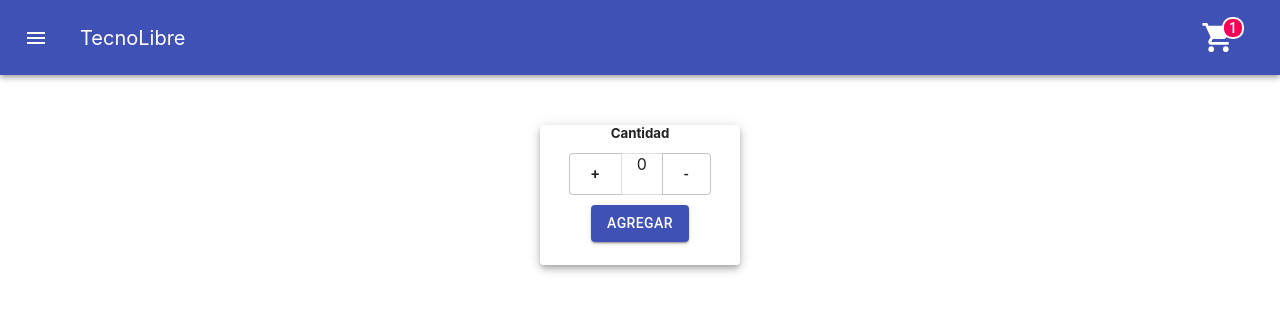
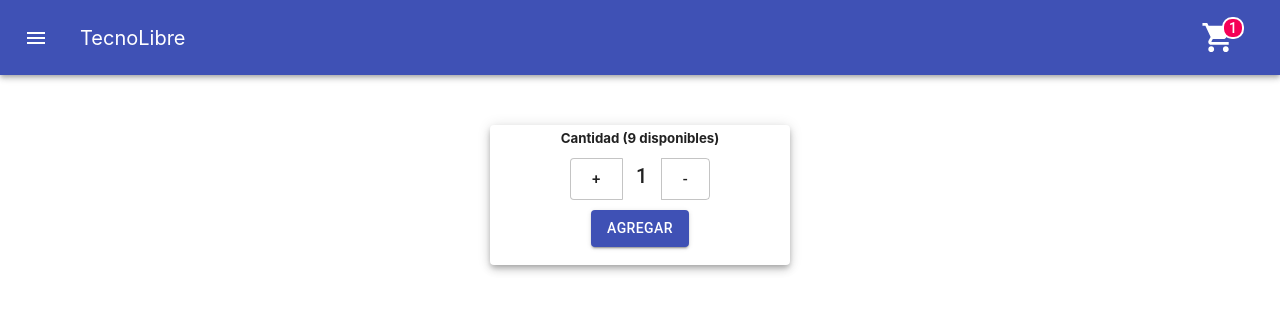
Before and after one commit to MatiasIppoliti/TecnoLibre, a React (Create React App) app: page / in a window 1280 px wide. Shown: the top 312 px of the page. Built offline with nearby package versions, Linux system fonts and the light colour scheme.

Commit message:
ItemCount

```diff
--- a/src/components/Cart/CartWidget.js
+++ b/src/components/Cart/CartWidget.js
@@ -29,7 +29,8 @@ export default function CartWidget () {
     return (
         <div className={classes.root}>
         <IconButton color="default" >
-          <StyledBadge badgeContent={1} color="secondary" />
+          <StyledBadge badgeContent = {1} color="secondary">
+          </StyledBadge>
           <ShoppingCartIcon fontSize="large" style={{ color: "white" }}/>
         </IconButton>
         </div>
--- a/src/components/ItemCount.js
+++ b/src/components/ItemCount.js
@@ -4,6 +4,7 @@ import ButtonGroup from "@material-ui/core/ButtonGroup";
 import { makeStyles } from '@material-ui/core/styles';
 import Paper from '@material-ui/core/Paper';
 import Grid from '@material-ui/core/Grid';
+import Typography from '@material-ui/core/Typography';
 
 const useStyles = makeStyles((theme) => ({
     root: {
@@ -11,7 +12,7 @@ const useStyles = makeStyles((theme) => ({
     },
     paper: {
         height: 140,
-        width: 200,
+        width: 300,
         marginTop: 50,
         justifyContent: 'center',
     },
@@ -22,20 +23,29 @@ const useStyles = makeStyles((theme) => ({
         marginTop: 10,
     },
     buttongroup: {
+        display: 'flex',
+        justifyContent: 'center',
+        alignItems: 'center',
         marginTop: -10,
     },
+
+    button: {
+        borderRightColor: '#C4C4C4 !important',
+    },
+
     texto: {
         textAlign: 'center',
-        marginTop: 10,
+        paddingTop: 5,
         },
     contador: {
-        textAlign: 'bottom',
+        textAlign: 'start',
         },
     }));
 
-export default function ItemCount() {
-    const [contador, setContador] = useState(0);
+export default function ItemCount(stock) {
+    const [contador, setContador] = useState(1);
     const clases = useStyles();
+    stock = 10;
 
     return (
         <Grid container className={clases.root}>
@@ -43,16 +53,17 @@ export default function ItemCount() {
             <Grid container justify="center">
                 <Grid align='center' item>
                 <Paper elevation={5} className={clases.paper}>
-                    <h5 className={clases.texto}>Cantidad</h5>
+                    <h5 className={clases.texto}>Cantidad ({stock - contador} disponibles)</h5>
                     <ButtonGroup className={clases.buttongroup} size="large" aria-label="small outlined button group" >
-                        <Button onClick={() => {setContador(contador + 1)}}>+</Button>
-                        <Paper ClassName={clases.contador}>{contador}</Paper>
-                        <Button onClick={() => {setContador(contador - 1)}}>-</Button>
+                        <Button className={clases.button} disabled={contador >= stock} onClick={() => {setContador(contador + 1)}}>+</Button>
+                        <Typography variant="h6" gutterBottom>
+                            {contador}
+                        </Typography>
+                        <Button disabled={contador <= 0} onClick={() => {setContador(contador - 1)}}>-</Button>
                     </ButtonGroup>
-                    <Button className={clases.envio} variant="contained" color="primary">Agregar</Button>
+                    <Button className={clases.envio} variant="contained" color="primary" disabled={contador < 1} >Agregar</Button>
                 </Paper>
                 </Grid>
-
             </Grid>
         </Grid>
         </Grid>
```
